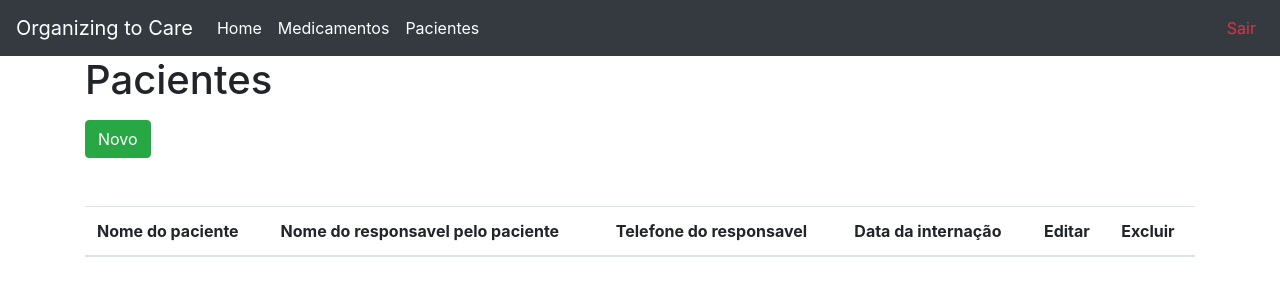
After one commit to MagnoBelloni/OrganizingToCare, a Flask app: page /paciente in a window 1280 px wide. The commit adds this page. Shown: the top 300 px of the page. Run offline with Flask 2, Linux system fonts and the light colour scheme; data that the repository does not hold is empty; some libraries are stand-ins or nearby versions.

Commit message:
CRUD de Paciente

```diff
--- a/organizingtocare/app/controllers/default.py
+++ b/organizingtocare/app/controllers/default.py
@@ -1,3 +1,5 @@
 from app.controllers.medicamento import *
+from app.controllers.paciente import *
 from app.controllers.usuario import *
+
 from app.controllers.home import *
--- /dev/null
+++ b/organizingtocare/app/controllers/paciente.py
@@ -0,0 +1,65 @@
+from app import app, db
+from app.models.pacientes import Paciente
+from flask import Flask, render_template, request, redirect, url_for
+from flask import flash, get_flashed_messages, json, jsonify
+from datetime import datetime
+
+@app.route("/paciente")
+def index_pacientes():
+    pacientes = Paciente.query.all()
+    return render_template("paciente/index.html", pacientes=pacientes)
+
+@app.route("/paciente/novo", methods=['POST', 'GET'])
+def novo_paciente():
+    if request.method == 'POST':
+        dataNascimentoFormatada = datetime.strptime(
+            request.form['dataNascimento'], '%Y-%m-%d')
+
+        dataInternacaoFormatada = datetime.strptime(
+            request.form['dataInternacao'], '%Y-%m-%d')
+
+        paciente = Paciente(
+            request.form['nome'],
+            dataNascimentoFormatada,
+            request.form['altura'],
+            request.form['peso'],
+            request.form['nomeResponsavel'],
+            request.form['telefoneResponsavel'],
+            dataInternacaoFormatada)
+
+        db.session.add(paciente)
+        db.session.commit()
+        return redirect(url_for('index_pacientes'))
+    return render_template('paciente/novo.html')
+
+
+
+@app.route("/paciente/editar/<int:id>", methods=['GET', 'POST'])
+def editar_paciente(id):
+    paciente = Paciente.query.get(id)
+    if request.method == 'POST':
+        dataNascimentoFormatada = datetime.strptime(
+            request.form['dataNascimento'], '%Y-%m-%d')
+
+        dataInternacaoFormatada = datetime.strptime(
+            request.form['dataInternacao'], '%Y-%m-%d')
+
+        paciente.nome = request.form['nome']
+        paciente.dataNascimento = dataNascimentoFormatada
+        paciente.altura = request.form['altura']
+        paciente.peso = request.form['peso']
+        paciente.nomeResponsavel = request.form['nomeResponsavel']
+        paciente.telefoneResponsavel = request.form['telefoneResponsavel']
+        paciente.dataInternacao = dataInternacaoFormatada
+
+        db.session.commit()
+        return redirect(url_for('index_pacientes'))
+    return render_template("paciente/editar.html", paciente=paciente)
+
+
+@app.route("/paciente/excluir/<int:id>")
+def excluir_paciente(id):
+    medicamento = Paciente.query.get(id)
+    db.session.delete(medicamento)
+    db.session.commit()
+    return redirect(url_for("index_pacientes"))
--- a/organizingtocare/app/templates/base.html
+++ b/organizingtocare/app/templates/base.html
@@ -24,6 +24,9 @@
                 </li>
                 <li class="nav-item">
                     <a class="nav-link text-white" href="/medicamento">Medicamentos</a>
+                </li>
+                <li class="nav-item">
+                    <a class="nav-link text-white" href="/paciente">Pacientes</a>
                 </li>
             </ul>
             <ul class="navbar-nav">
--- a/organizingtocare/app/templates/home.html
+++ b/organizingtocare/app/templates/home.html
@@ -14,7 +14,7 @@
             </tr>
         </thead>
         <tbody>
-            {% for medicamento in medicamentos %}
+            <!-- {% for medicamento in medicamentos %}
             <tr>
                 <td>{{medicamento.nome}}</td>
                 {% if medicamento.vencido %}
@@ -26,7 +26,7 @@
                 <td><a href="/medicamento/editar/{{medicamento.id}}" class="btn btn-success">Visualizar</a></td>
                 {% endif %}
             </tr>
-            {% endfor %}
+            {% endfor %} -->
         </tbody>
     </table>
 </div>
--- /dev/null
+++ b/organizingtocare/app/templates/paciente/index.html
@@ -0,0 +1,34 @@
+{% extends "base.html" %}
+{% block content %}
+<h1>Pacientes</h1>
+<a class="btn btn-success text-white mt-2" href="/paciente/novo">Novo</a>
+
+<div class="table-responsive mt-5">
+    <table class="table">
+        <thead>
+            <tr>
+                <th>Nome do paciente</th>
+                <th>Nome do responsavel pelo paciente</th>
+                <th>Telefone do responsavel</th>
+                <th>Data da internação</th>
+                <th>Editar</th>
+                <th>Excluir</th>
+            </tr>
+        </thead>
+        <tbody>
+            {% for paciente in pacientes %}
+            <tr>
+                <td>{{paciente.nome}}</td>
+                <td>{{paciente.nomeResponsavel}}</td>
+                <td>{{paciente.telefoneResponsavel}}</td>
+                <td>{{paciente.dataInternacao.strftime('%d/%m/%Y')}}</td>
+                <td><a href="/paciente/editar/{{paciente.id}}" class="btn btn-success">Editar</a></td>
+                <td><a href="/paciente/excluir/{{paciente.id}}" class="btn btn-danger">Excluir</a></td>
+            </tr>
+            {% endfor %}
+        </tbody>
+    </table>
+</div>
+
+
+{% endblock %}
--- a/organizingtocare/app/templates/usuario/editar.html
+++ b/organizingtocare/app/templates/usuario/editar.html
@@ -25,7 +25,7 @@
         <div class="col-sm-12 col-lg-6 mt-2">
             <label>Data de Criação</label>
             <input type="text" disabled class="form-control" name="dataCriacao" id="dataCriacao"
-                value="{{usuario.dataCriacao}}">
+                value="{{usuario.dataCriacao.strftime('%d/%m/%Y %H:%M:%S')}}">
         </div>
         <div class="col-sm-12 col-lg-6 mt-2">
             <label>CEP</label>
--- a/organizingtocare/app/templates/usuario/novo.html
+++ b/organizingtocare/app/templates/usuario/novo.html
@@ -26,7 +26,7 @@
     <br>
     <div class="row">
         <div class="col"></div>
-        <button class="btn btn-success mt-4" type="submit">Salvar</button>
+        <button class="btn btn-success mt-4 col-md-2" type="submit">Salvar</button>
       </div>
 
 </form>
```
Also changed, not shown: organizingtocare/app/controllers/home.py (+10 -6 lines), organizingtocare/app/controllers/medicamento.py (+10 -26 lines), organizingtocare/app/models/medicamento.py (+13 -8 lines), organizingtocare/app/models/pacientes.py (added, +27 -0 lines), organizingtocare/app/templates/medicamento/editar.html (+7 -19 lines), organizingtocare/app/templates/medicamento/index.html (+5 -7 lines), organizingtocare/app/templates/medicamento/novo.html (+5 -5 lines), organizingtocare/app/templates/paciente/editar.html (added, +51 -0 lines), organizingtocare/app/templates/paciente/novo.html (added, +44 -0 lines).
